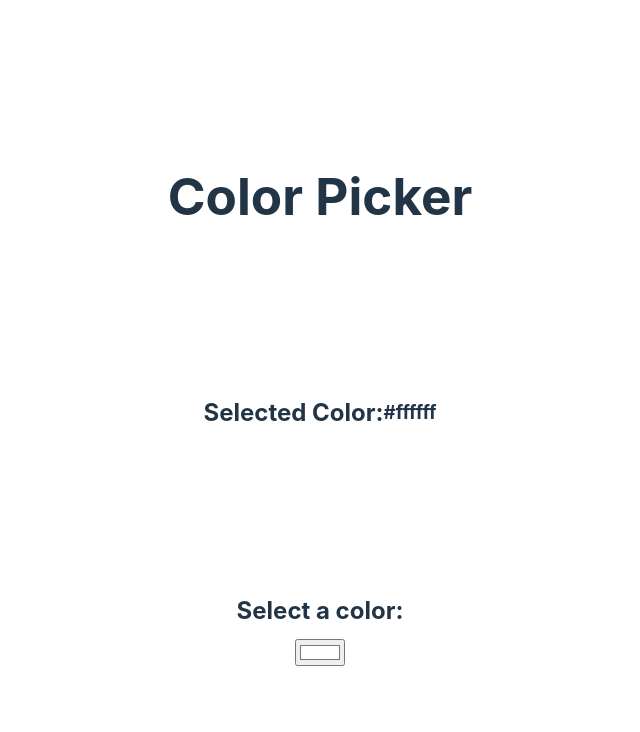
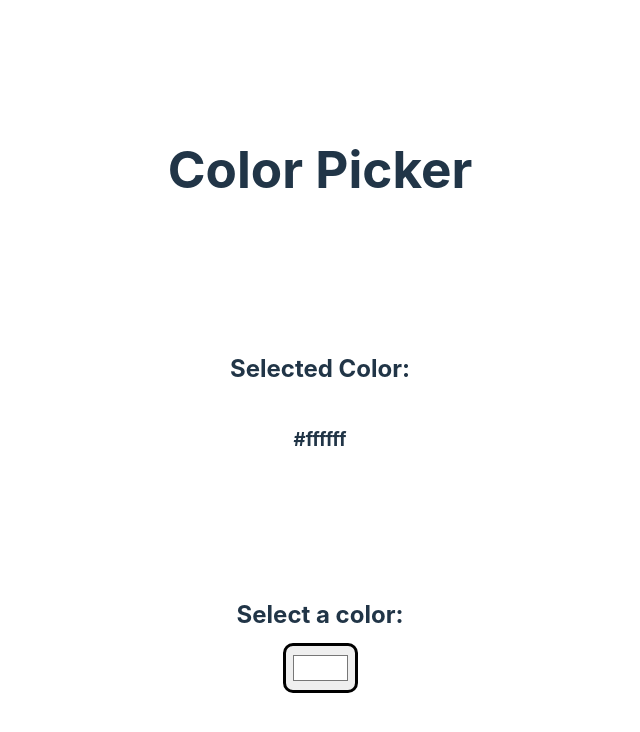
Before and after one commit to Lu-Smith/color_pick_react, a React (Vite) app: page / in a window 1280 px wide. Shown: the top 732 px of the page, without its empty margins (320-960 px from the left). Built offline with nearby package versions, Linux system fonts and the light colour scheme.

Commit message:
Updated App.css

```diff
--- a/src/App.css
+++ b/src/App.css
@@ -11,10 +11,12 @@
   display: flex;
   justify-content: center;
   align-items: center;
+  flex-direction: column;
   border: 5px solid rgba(255, 255, 255, 0.87);
   border-radius: 25px;
   margin-bottom: 25px;
   transition: 0.25s all ease-in-out;
+  padding: 15px;
 }
 
 .color-display p {
@@ -33,3 +35,11 @@ label {
   font-weight: bold;
   margin-bottom: 10px;
 }
+
+input[type="color"] {
+  width: 75px;
+  height: 50px;
+  padding: 5px;
+  border-radius: 10px;
+  border: 3px solid black;
+}
```
